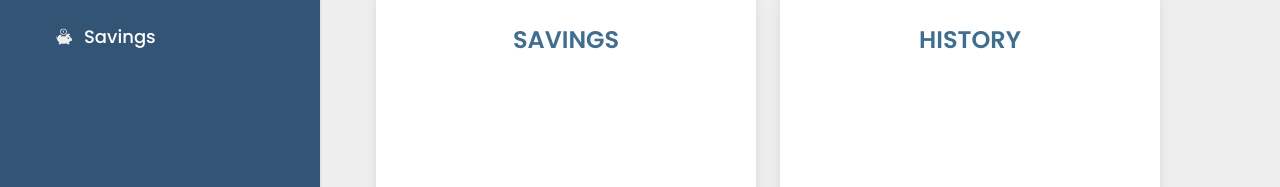
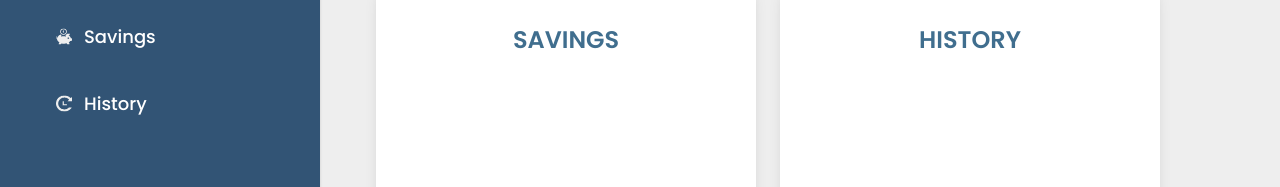
Before and after one commit to marcyvillegas/kamusta-bulsa, a website: page public/index.html in a window 1280 px wide. Shown: the part 468-655 px from the top of the page. Drawn offline with Linux system fonts and the light colour scheme.

Commit message:
added the history in dashbox contents

```diff
--- a/public/index.html
+++ b/public/index.html
@@ -49,6 +49,10 @@
                     <img class="w-4" src="/img/savings.svg" alt="">
                     <p class="text-[18px] font-pins text-white font-medium ml-3">Savings</p>
                 </div>
+                <div class="flex flex-row align-center p-5 px-14 hover:bg-boldtext cursor-pointer">
+                    <img class="w-4" src="/img/history.svg" alt="">
+                    <p class="text-[18px] font-pins text-white font-medium ml-3">History</p>
+                </div>
             </div>
 		</div>
 
```
Also changed, not shown: img/history.svg (added).
